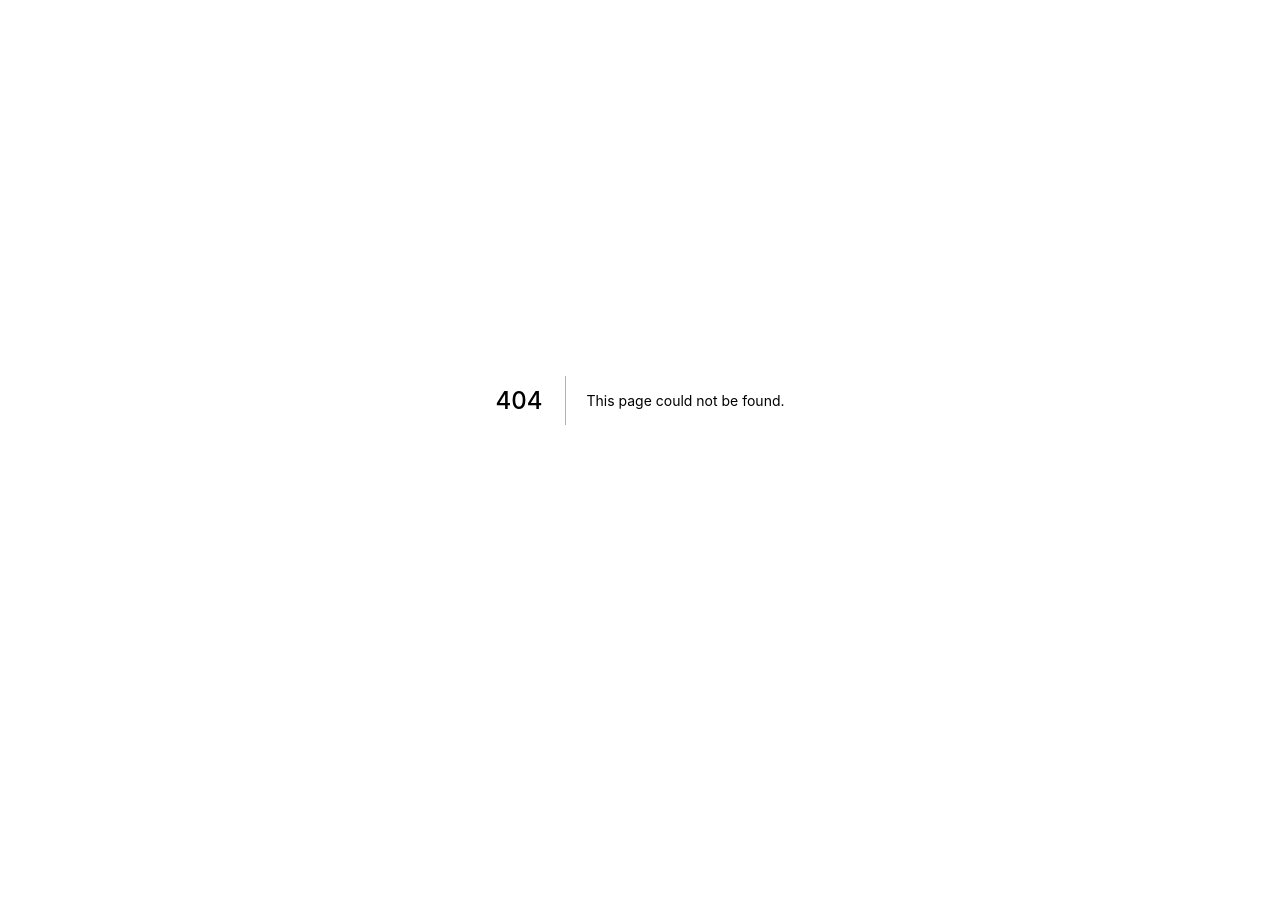
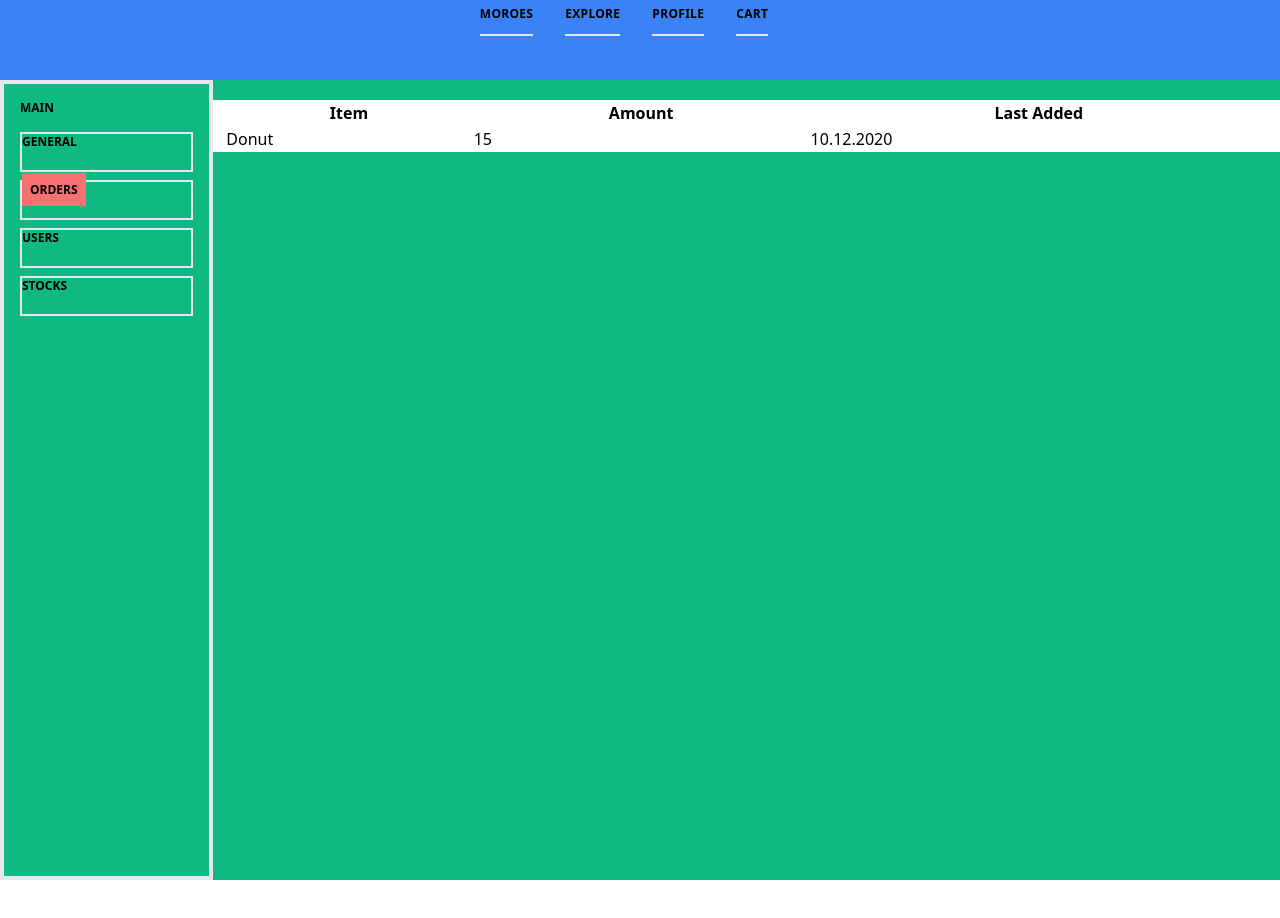
Before and after one commit to emresr/moroes, a Next.js app: page /dashboard/stocks in a window 1280 px wide. Before the commit this address had no page. Shown: the top 918 px of the page. Before the commit the page ends 800 px from the top, so only its background shows below. Built offline with nearby package versions, Linux system fonts and the light colour scheme.

Commit message:
dashboard stocks

```diff
--- a/components/dashboard/sidebar.js
+++ b/components/dashboard/sidebar.js
@@ -10,8 +10,8 @@ function Sidebar() {
             <div className="pt-2">
               <ul>
                 <li>
-                  <div className="my-2 border-solid border-2 h-10 w-full 	align-middle  ">
-                    <Link href="#">
+                  <div className="my-2 border-solid border-2 h-10 w-full 	hover:bg-black-500  ">
+                    <Link href="/dashboard/">
                       <a> General</a>
                     </Link>
                   </div>
@@ -19,7 +19,7 @@ function Sidebar() {
                 <li>
                   <div className="my-2 border-solid border-2 h-10 w-full">
                     <span className="p-2 bg-red-400">
-                      <Link href="#">
+                      <Link href="/dashboard/orders">
                         <a> Orders</a>
                       </Link>
                     </span>
@@ -27,8 +27,15 @@ function Sidebar() {
                 </li>
                 <li>
                   <div className="my-2 border-solid border-2 h-10 w-full">
-                    <Link href="#">
+                    <Link href="/dashboard/users">
                       <a> Users</a>
+                    </Link>
+                  </div>
+                </li>
+                <li>
+                  <div className="my-2 border-solid border-2 h-10 w-full">
+                    <Link href="/dashboard/stocks">
+                      <a> Stocks </a>
                     </Link>
                   </div>
                 </li>
--- a/pages/dashboard/orders.js
+++ b/pages/dashboard/orders.js
@@ -11,18 +11,27 @@ function Orders() {
       </Head>
 
       <Layout>
-        <div className="mt-5 mx-3  ">
-          <h1> Orders</h1>
-          <ul>
-            <li>
-              <div className="my-2 border-solid border-2 mx-8 space-x-2">
-                <Link href="#">
-                  <a className="inline"> Emre</a>
-                </Link>
-                <p className="inline"> Pickup Date : 10.12.1998</p>
-              </div>
-            </li>
-          </ul>
+        <div>
+          <div className="mt-5 mx-3  ">
+            <table className="min-w-full leading-normal mx-auto">
+              <thead>
+                <tr>
+                  <th>User</th>
+                  <th>Items</th>
+                  <th>Pickup Date</th>
+                  <th>Price</th>
+                </tr>
+              </thead>
+              <tbody>
+                <tr>
+                  <td>Centro comercial Moctezuma</td>
+                  <td>Francisco Chang</td>
+                  <td>Mexico</td>
+                  <td>Mexico</td>
+                </tr>
+              </tbody>
+            </table>
+          </div>
         </div>
       </Layout>
     </div>
--- /dev/null
+++ b/pages/dashboard/stocks.js
@@ -0,0 +1,38 @@
+import Layout from "../../components/dashboard/layout";
+import Head from "next/head";
+import Image from "next/image";
+import Link from "next/link";
+function Stocks() {
+  return (
+    <div>
+      <Head>
+        <title>Stocks | Moroes</title>
+        <link rel="icon" href="/favicon.ico" />
+      </Head>
+
+      <Layout>
+        <div>
+          <div className="mt-5 mx-3  ">
+            <table className="min-w-full leading-normal mx-auto">
+              <thead>
+                <tr>
+                  <th>Item</th>
+                  <th>Amount</th>
+                  <th>Last Added </th>
+                </tr>
+              </thead>
+              <tbody>
+                <tr>
+                  <td>Donut</td>
+                  <td>15</td>
+                  <td>10.12.2020</td>
+                </tr>
+              </tbody>
+            </table>
+          </div>
+        </div>
+      </Layout>
+    </div>
+  );
+}
+export default Stocks;
```
